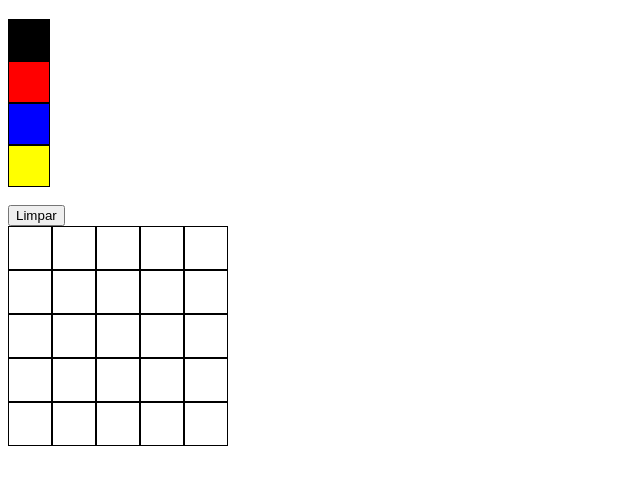
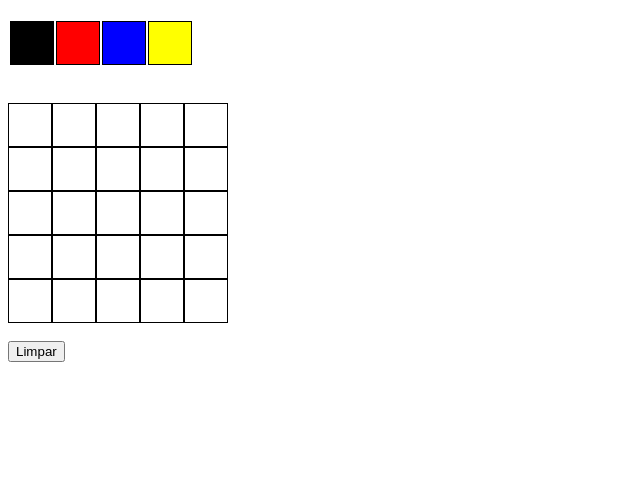
Before and after one commit to vapatty6848/sd-06-project-pixels-art, a plain HTML site: page index.html in a window 1280 px wide. Shown: the part 61-546 px from the top of the page, without its empty margins (0-640 px from the left). Drawn offline with Linux system fonts and the light colour scheme.

Commit message:
Auterando tabela de cores

```diff
--- a/index.html
+++ b/index.html
@@ -9,14 +9,15 @@
     </head>
     <body>
         <h1 id="title">Paleta de Cores"</h1>
-        <div id='color-palette'>
-            <div id="black" class='color selected'></div>
-            <div id="red" class='color'></div>
-            <div id="blue" class='color'></div>
-            <div id="yellow" class='color'></div>
-        </div>
+        <table id='color-palette'>
+            <tr>
+                <td id="black" class='color selected'></td>
+                <td id="red" class='color'></td>
+                <td id="blue" class='color'></td>
+                <td id="yellow" class='color'></td>
+            </tr>
+        </table>
         <br>
-        <button id="clear-board">Limpar</button>
         <br>
         <table id="pixel-board" cellspacing="0">
             <tr class="line">
@@ -55,5 +56,7 @@
                 <td class="pixel"></td>
             </tr>
         </table>
+        <br>
+        <button id="clear-board">Limpar</button>
     </body>
 </html>
```
